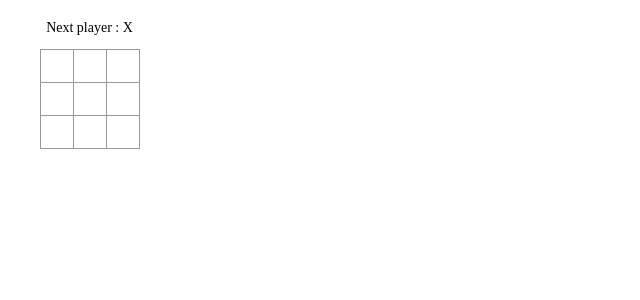
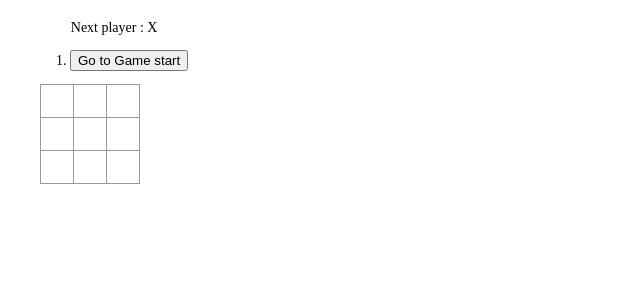
Before and after one commit to madhurabhujbal/react-tic-tac-toe, a React (Create React App) app: page / in a window 1280 px wide. Shown: the top 300 px of the page, without its empty margins (0-640 px from the left). Built offline with nearby package versions, Linux system fonts and the light colour scheme; the HTML template or start-up script is replaced by a standard one.

Commit message:
Add moves props to display on page

```diff
--- a/src/components/Game.jsx
+++ b/src/components/Game.jsx
@@ -64,7 +64,7 @@ export default class Game extends Component {
       <div className="game" style={gameStyle}>
         <div className="game-info">
           <div className="status"> {status} </div>
-          <ol> </ol>
+          <ol> {moves} </ol>
           <div className="game-board">
             <Board
               squares={current.squares}
```
